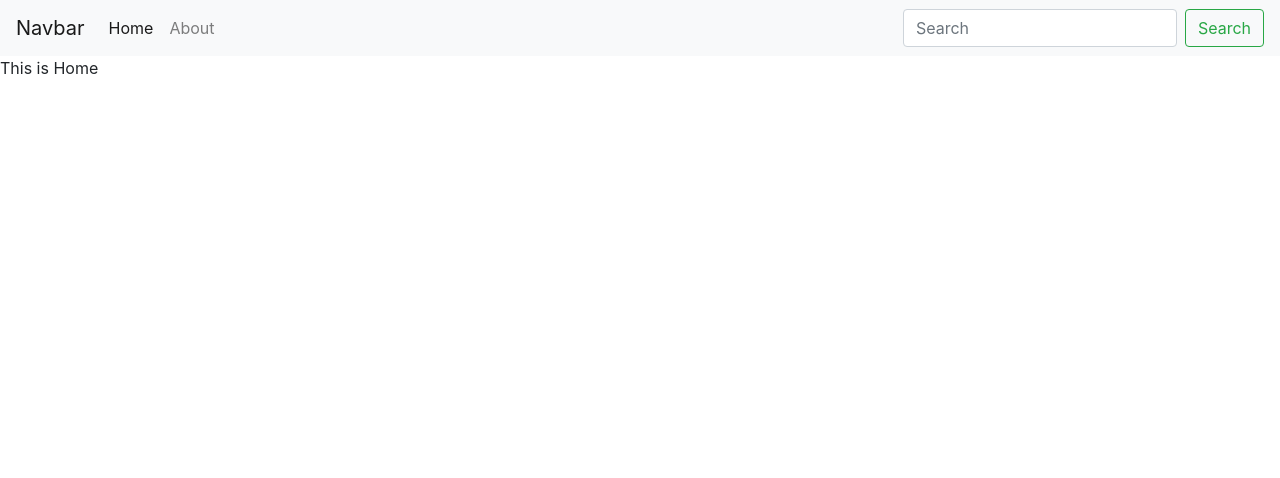
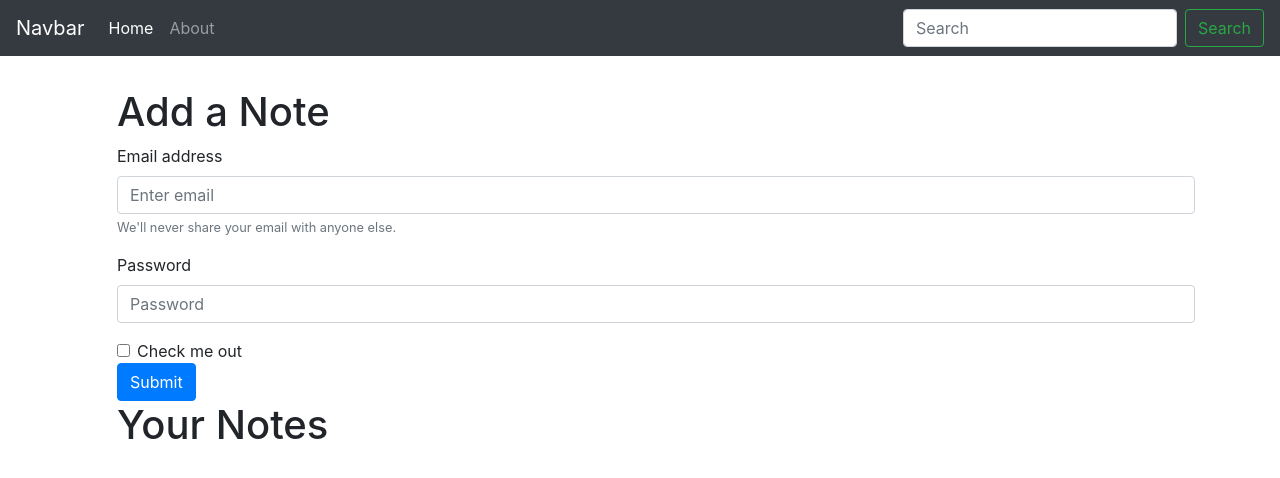
Before and after one commit to goyalh4164/FullStackDevelopment-With-NodeJS, a React (Create React App) app in the folder Projects/iNotebook/inotebook/: page / in a window 1280 px wide. Shown: the top 478 px of the page. Built offline with nearby package versions, Linux system fonts and the light colour scheme.

Commit message:
use of use location hook

```diff
--- a/Projects/iNotebook/inotebook/src/App.js
+++ b/Projects/iNotebook/inotebook/src/App.js
@@ -12,10 +12,12 @@
     <NoteState>
     <Router>
     <Navbar/>
+    <div className="container">
     <Routes>
     <Route exact path="/"  element={<Home/>}/>
     <Route exact path="/about"  element={<About/>}/>
     </Routes>
+    </div>
     </Router>
     </NoteState>
     </>
--- a/Projects/iNotebook/inotebook/src/components/Home.js
+++ b/Projects/iNotebook/inotebook/src/components/Home.js
@@ -3,7 +3,26 @@
 const Home = () => {
   return (
     <div>
-      This is Home
+      <div className="container m-3 p-3">
+      <h1>Add a Note</h1>
+      <form>
+  <div className="form-group">
+    <label htmlFor="exampleInputEmail1">Email address</label>
+    <input type="email" className="form-control" id="exampleInputEmail1" aria-describedby="emailHelp" placeholder="Enter email"/>
+    <small id="emailHelp" className="form-text text-muted">We'll never share your email with anyone else.</small>
+  </div>
+  <div className="form-group">
+    <label htmlFor="exampleInputPassword1">Password</label>
+    <input type="password" className="form-control" id="exampleInputPassword1" placeholder="Password"/>
+  </div>
+  <div className="form-check">
+    <input type="checkbox" className="form-check-input" id="exampleCheck1"/>
+    <label className="form-check-label" htmlFor="exampleCheck1">Check me out</label>
+  </div>
+  <button type="submit" className="btn btn-primary">Submit</button>
+</form>
+<h1>Your Notes</h1>
+</div>
     </div>
   )
 }
--- a/Projects/iNotebook/inotebook/src/components/Navbar.js
+++ b/Projects/iNotebook/inotebook/src/components/Navbar.js
@@ -1,9 +1,15 @@
-import React from "react";
-import { Link } from "react-router-dom"; //from where you want to access route
+import React,{useEffect} from "react";
+import { Link, useLocation } from "react-router-dom"; //from where you want to access route
+
 
 const Navbar = () => {
+  let location =useLocation();
+  useEffect(()=>{
+    console.log(location.pathname); //this will give the current location of the requested root like for home "/" and about "/about"
+  },[location])
+
   return (
-    <nav className="navbar navbar-expand-lg navbar-light bg-light">
+    <nav className="navbar navbar-expand-lg navbar-dark bg-dark">
       <Link className="navbar-brand" to="/">
         Navbar
       </Link>
@@ -21,13 +27,13 @@
 
       <div className="collapse navbar-collapse" id="navbarSupportedContent">
         <ul className="navbar-nav mr-auto">
-          <li className="nav-item active">
-            <Link className="nav-link" to="/">
+          <li className="nav-item">
+            <Link className={`nav-link ${location.pathname==="/"? "active" :""}`} to="/">
               Home
             </Link>
           </li>
           <li className="nav-item">
-            <Link className="nav-link" to="/about">
+            <Link className={`nav-link ${location.pathname==="/about"? "active" :""}`} to="/about">
               About
             </Link>
           </li>
```
